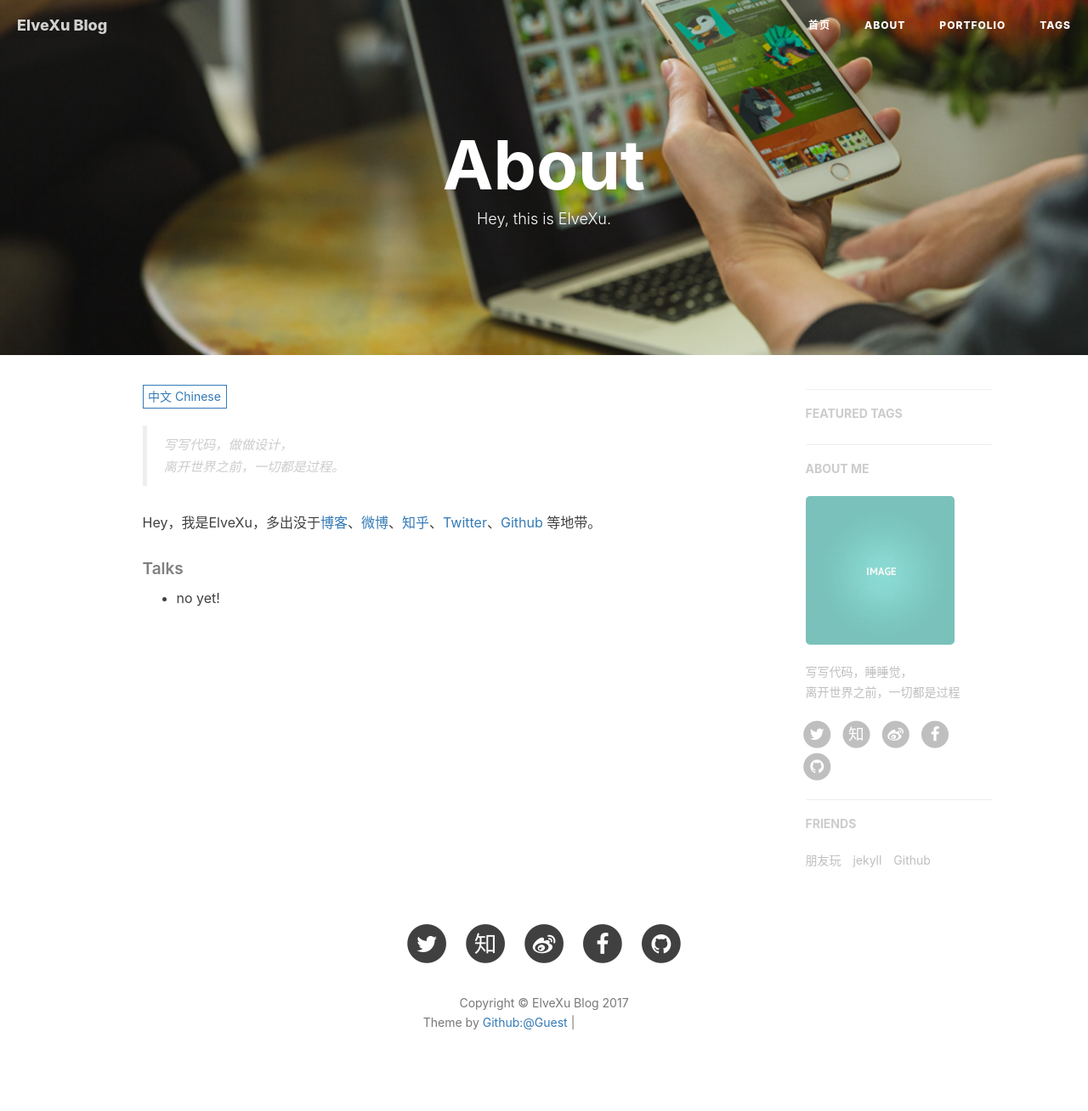
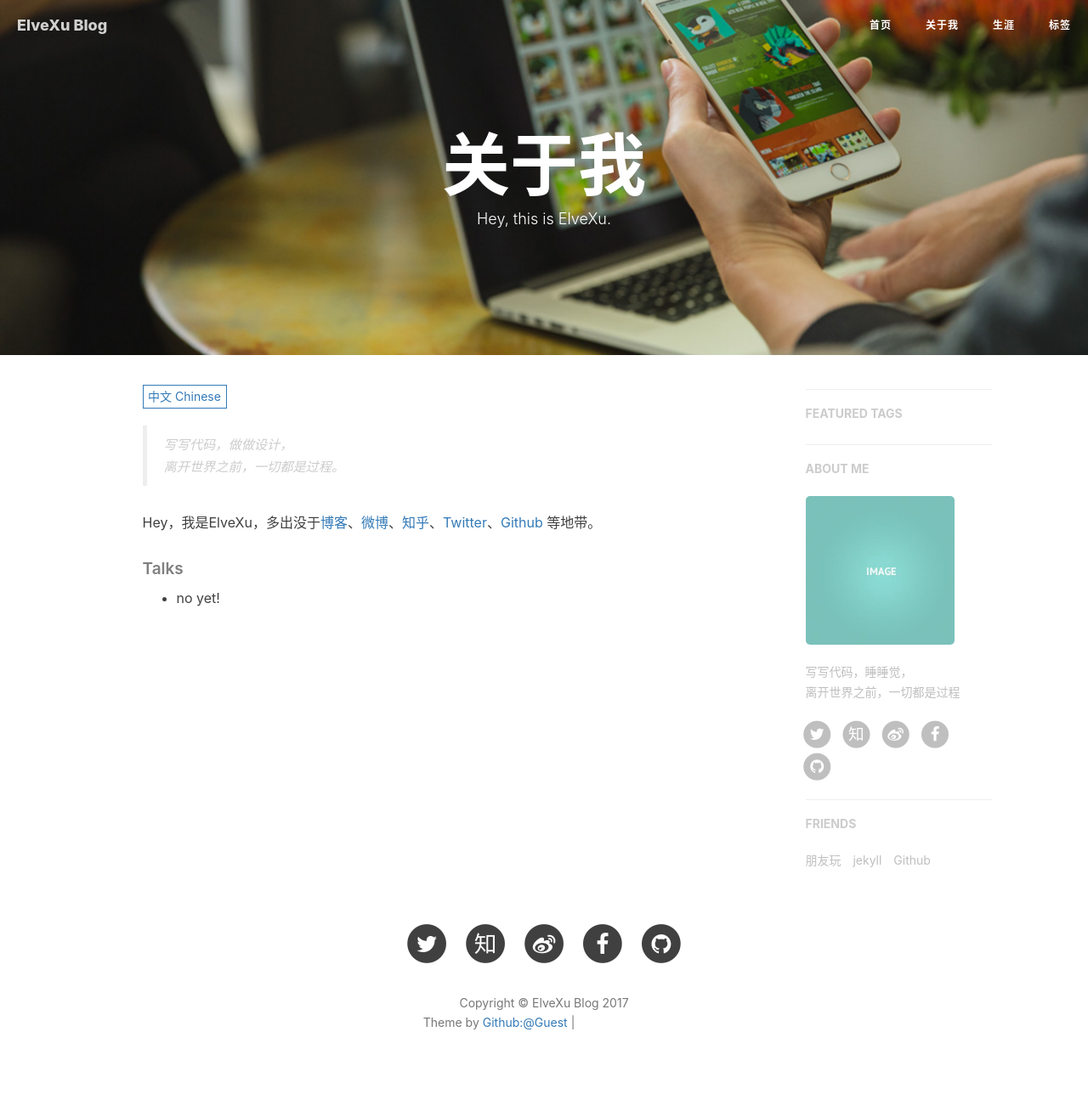
Before and after one commit to misselvexu/misselvexu.github.io, a Jekyll site: the page built from about.html, in a window 1280 px wide. Shown: the whole page at 85% size. Built offline with Jekyll 4.4.1, drawn with Linux system fonts in a browser that asks for light colours; nearby versions of some CDN libraries; comment, search, counter and statistics services are not loaded; grey boxes are pictures that could not be loaded.

Commit message:
post a blog

```diff
--- a/about.html
+++ b/about.html
@@ -1,6 +1,6 @@
 ---
 layout: page
-title: "About"
+title: "关于我"
 description: "Hey, this is ElveXu."
 header-img: "img/about-bg.jpg"
 ---
--- a/portfolio/index.html
+++ b/portfolio/index.html
@@ -1,5 +1,5 @@
 ---
-title: Portfolio
+title: 生涯
 layout: default
 ---
 
--- a/tags.html
+++ b/tags.html
@@ -1,5 +1,5 @@
 ---
-title: Tags
+title: 标签
 layout: default
 description: keep hungry keep foolish
 header-img: "img/tag-bg.jpg"
```
